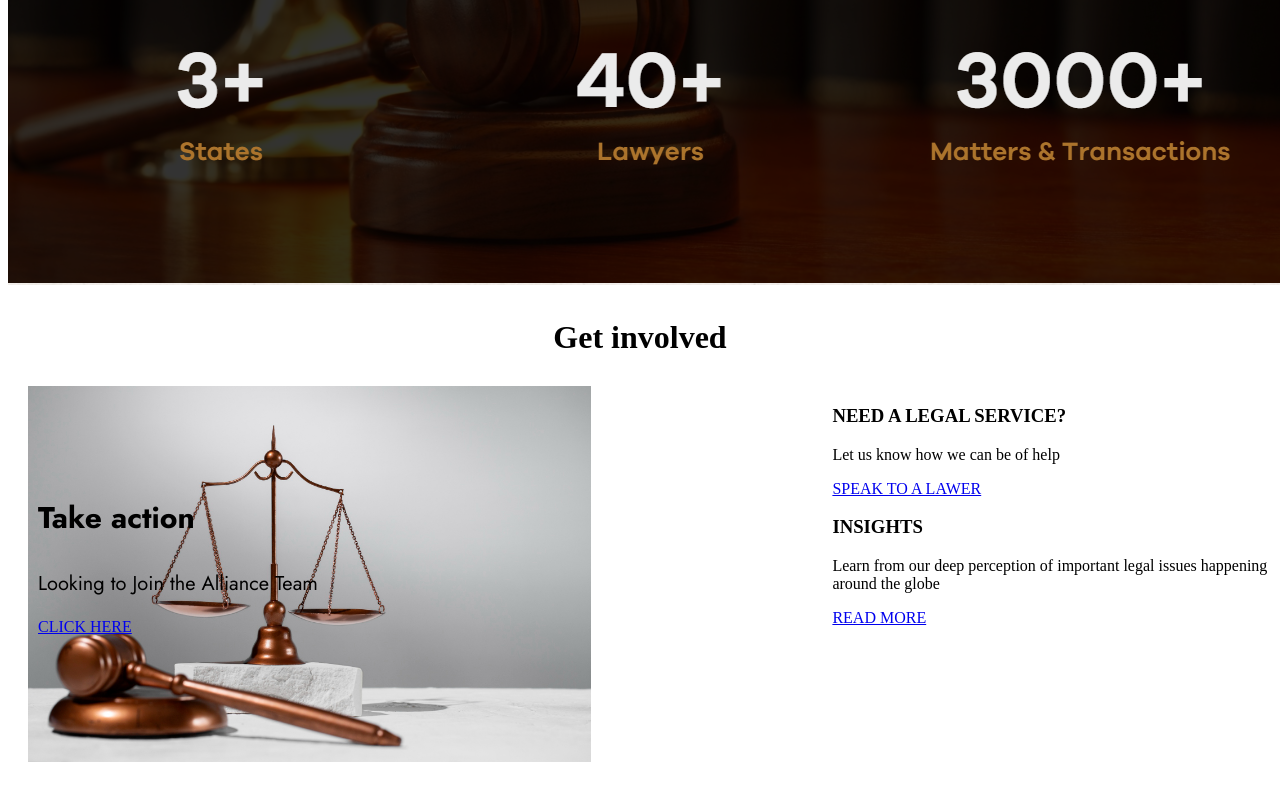
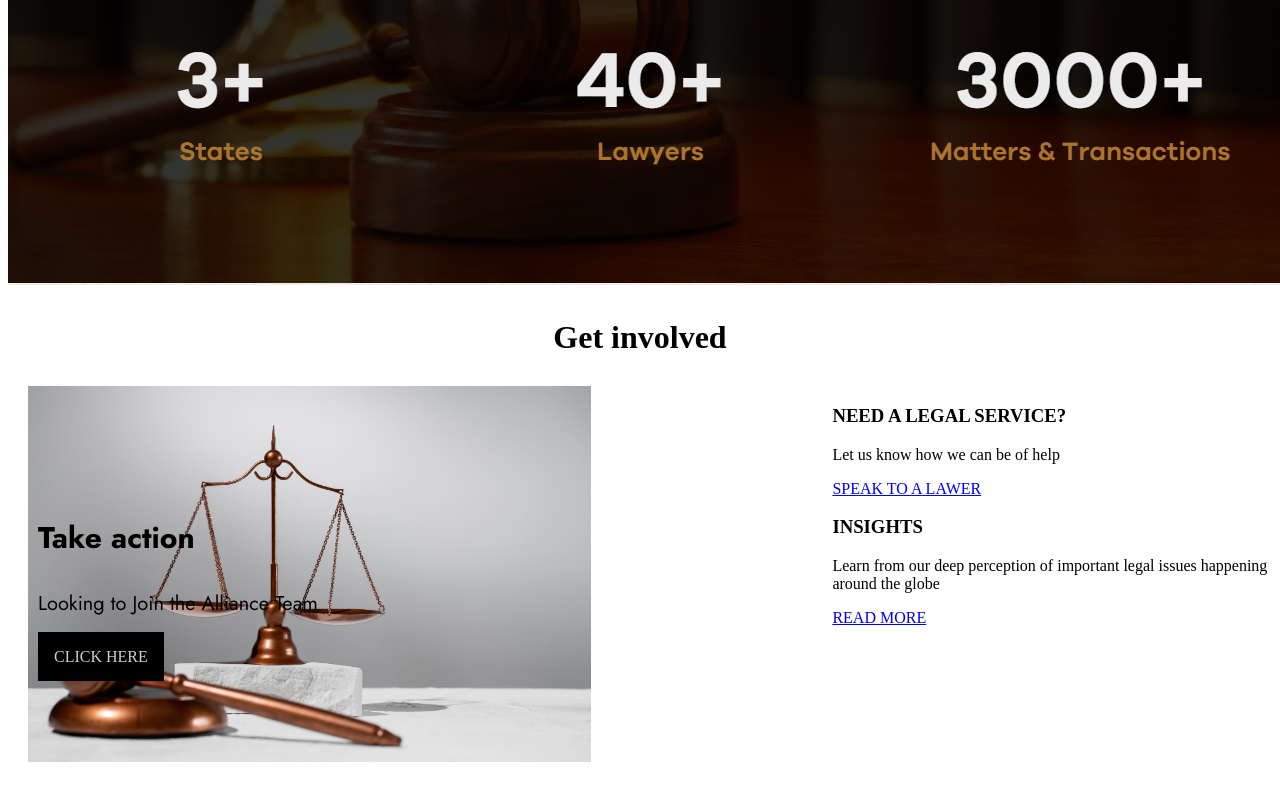
Before and after one commit to oluwaseunadeyemi/lawfirm-website, a plain HTML site: page index.html in a window 1280 px wide. Shown: the part 2555-3355 px from the top of the page. Drawn offline with nearby package versions, Linux system fonts and the light colour scheme; a web font is replaced by a local one.

Commit message:
add hover effect

```diff
--- a/CSS/styles.css
+++ b/CSS/styles.css
@@ -213,7 +213,7 @@
 }
 .text3{
     position: relative;
-    bottom: 300px;
+    bottom: 280px;
     padding-left: 10px;
 }
 .text3 h3{
@@ -228,3 +228,17 @@
     text-align: center;
     margin: 30px;
 }
+.text3 a{
+    text-decoration: none;
+    border: 1px solid black;
+    background-color: black;
+    padding: 15px;
+    color: #ceced0;
+}
+.lik{
+    margin-top: 30px;
+}
+.text3 a:hover{
+    background-color: #ceced0;
+    color: black;
+}
--- a/index.html
+++ b/index.html
@@ -114,7 +114,9 @@
                 <div class="text3">
                     <h3>Take action</h3>
                     <p>Looking to Join the Alliance Team</p>
-                    <a href="https://alliancelawfirm.ng/careers/">CLICK HERE</a>
+                    <div class="lik">
+                        <a href="https://alliancelawfirm.ng/careers/">CLICK HERE</a>
+                    </div>
                 </div>
             </div>
             <div>
```
